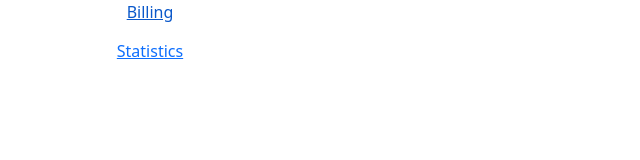
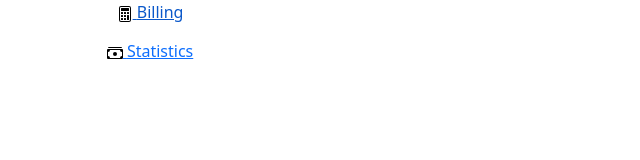
Before and after one commit to szobek/mindsReact, a React (Vite) app: page / in a window 1280 px wide. Shown: the top 160 px of the page, without its empty margins (0-640 px from the left). Built offline with nearby package versions, Linux system fonts and the light colour scheme.

Commit message:
icons for nav items

```diff
--- a/src/components/Nav/navbar.component.tsx
+++ b/src/components/Nav/navbar.component.tsx
@@ -1,12 +1,21 @@
-import { Link } from "react-router";
+import {NavLink } from "react-router";
 import { Navitem } from "../../models/Nav";
 const Navbar = () => {
   const menuItems: Navitem[] = [
-    { id: 1, name: 'Billing', url: '/billing' },
-    { id: 2, name: 'Statistics', url: '/statistics' }
+    { id: 1, name: 'Billing', url: '/billing',icon:"./assets/icons/calculator.svg" },
+    { id: 2, name: 'Statistics', url: '/statistics',icon:"./assets/icons/cash-stack.svg" }
   ];
-  const listItems = menuItems.map((item) =>
-    <Link key={item.id} to={item.url}>{item.name}</Link>
+  const listItems = menuItems.map((item) =><>
+
+  <NavLink
+    to={item.url}
+    className={({ isActive, isPending }) =>
+      isPending ? "pending" : isActive ? "active" : ""
+    }
+  >
+    <img src={item.icon} alt="" /> { item.name}
+  </NavLink>
+  </>
   );
   return (
     <>{listItems}</>
--- a/src/models/Nav.ts
+++ b/src/models/Nav.ts
@@ -2,4 +2,5 @@ export type Navitem={
     id:number
     name:string
     url:string
+    icon?:string
 }
```
Also changed, not shown: public/assets/icons/calculator.svg (added), public/assets/icons/cash-stack.svg (added), src/components/Nav/navbar.component.scss (added).
